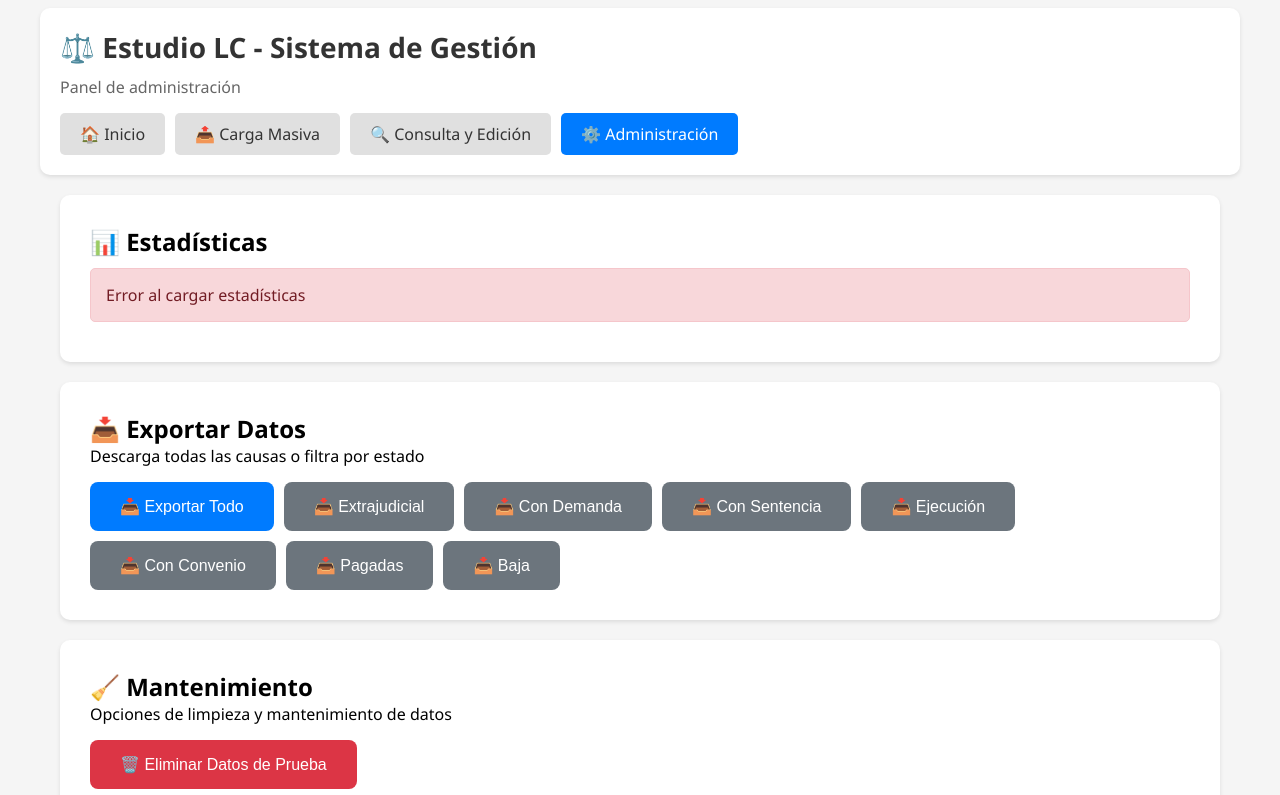
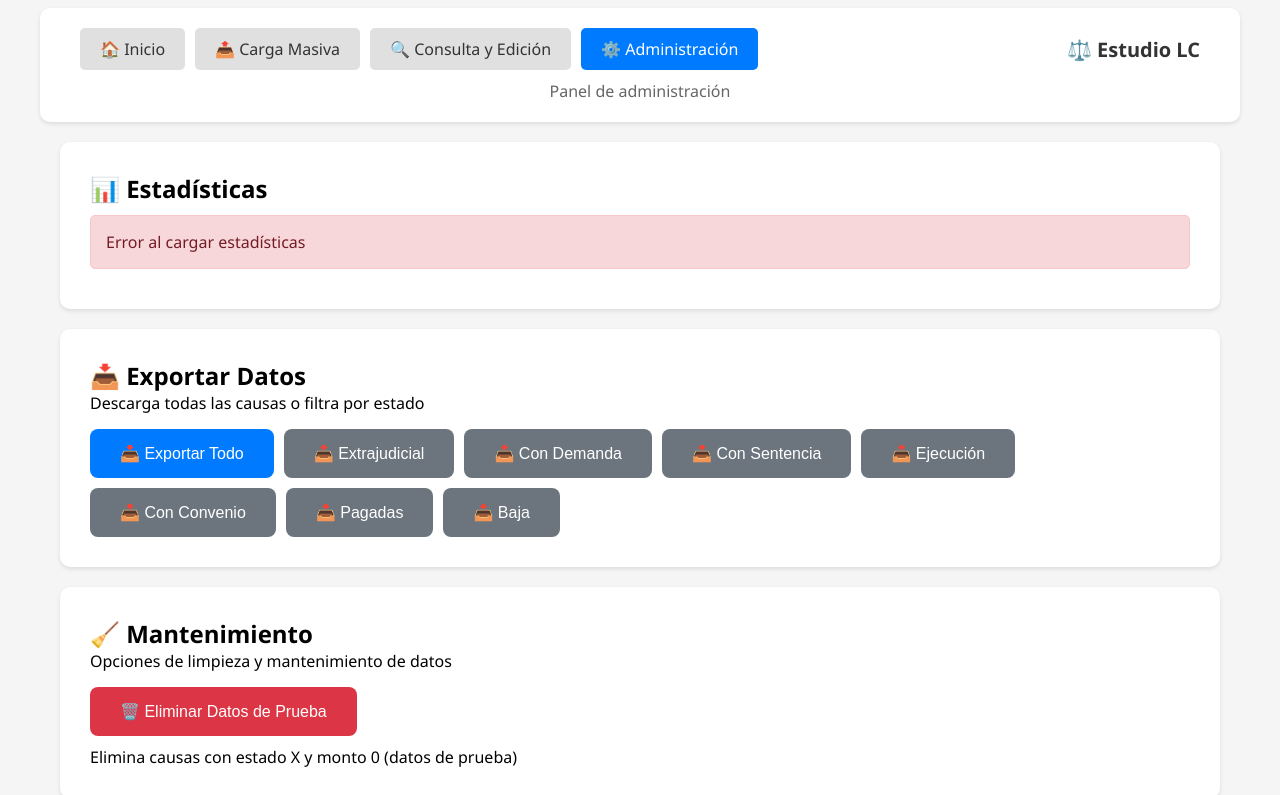
Before and after one commit to estudioslc/sistema-deudas2, a website: page admin.html in a window 1280 px wide. Shown: the top 795 px of the page. Drawn offline with nearby package versions, Linux system fonts and the light colour scheme; no server answers.

Commit message:
admin.html

```diff
--- a/admin.html
+++ b/admin.html
@@ -15,14 +15,16 @@
 </head>
 <body class="page-internal">
   <header class="header">
-    <h1>⚖️ Estudio LC - Sistema de Gestión</h1>
-    <p class="subtitle">Panel de administración</p>
-    <nav class="nav">
+    <div style="display: flex; justify-content: space-between; align-items: center; max-width: 1200px; margin: 0 auto; width: calc(100% - 40px);">
+        <nav class="nav" style="margin-top: 0;">
             <a href="index.html">🏠 Inicio</a>
             <a href="carga.html">📤 Carga Masiva</a>
             <a href="consulta.html">🔍 Consulta y Edición</a>
             <a href="admin.html" class="active">⚙️ Administración</a>
         </nav>
+        <h1 style="font-size: 20px; margin: 0;">⚖️ Estudio LC</h1>
+    </div>
+    <p class="subtitle" style="text-align: center; margin-top: 10px;">Panel de administración</p>
 </header>
 
   <main class="main">
```
Lines whose indentation alone changed are shown as unchanged.
